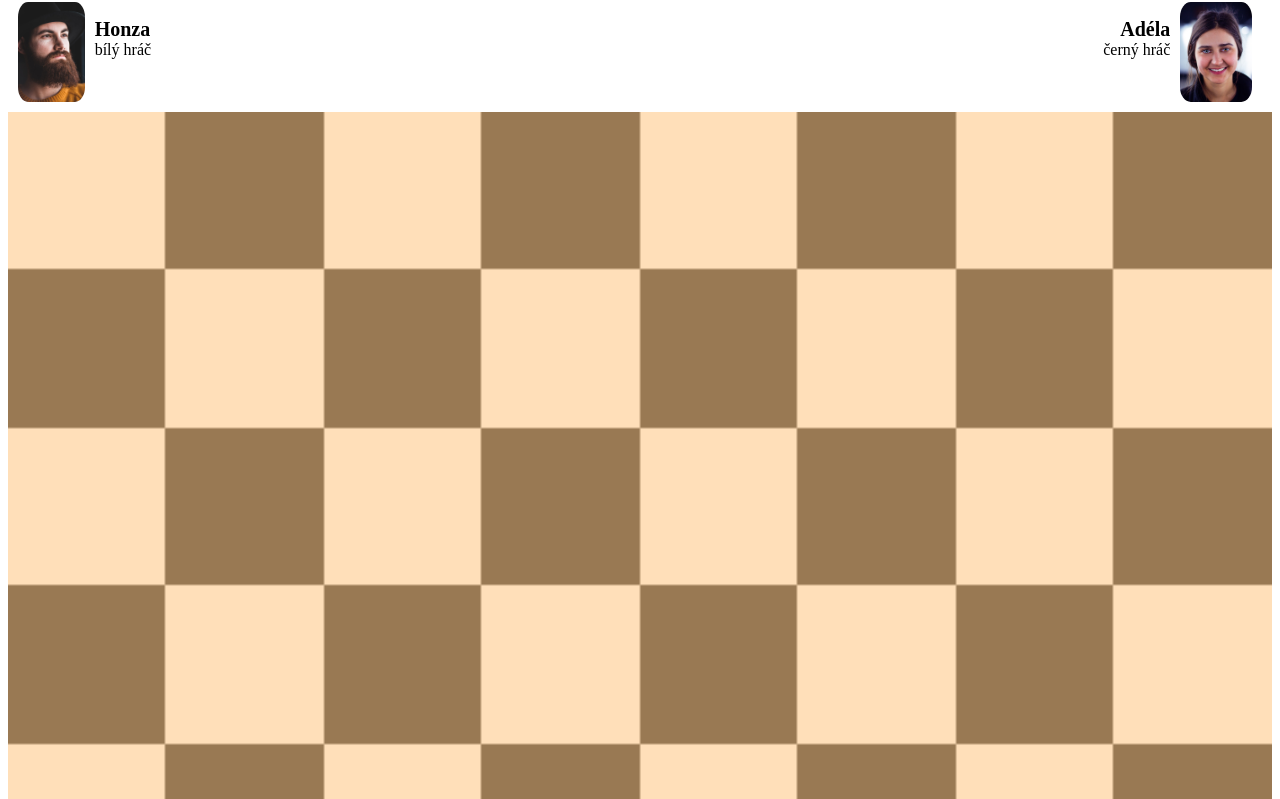
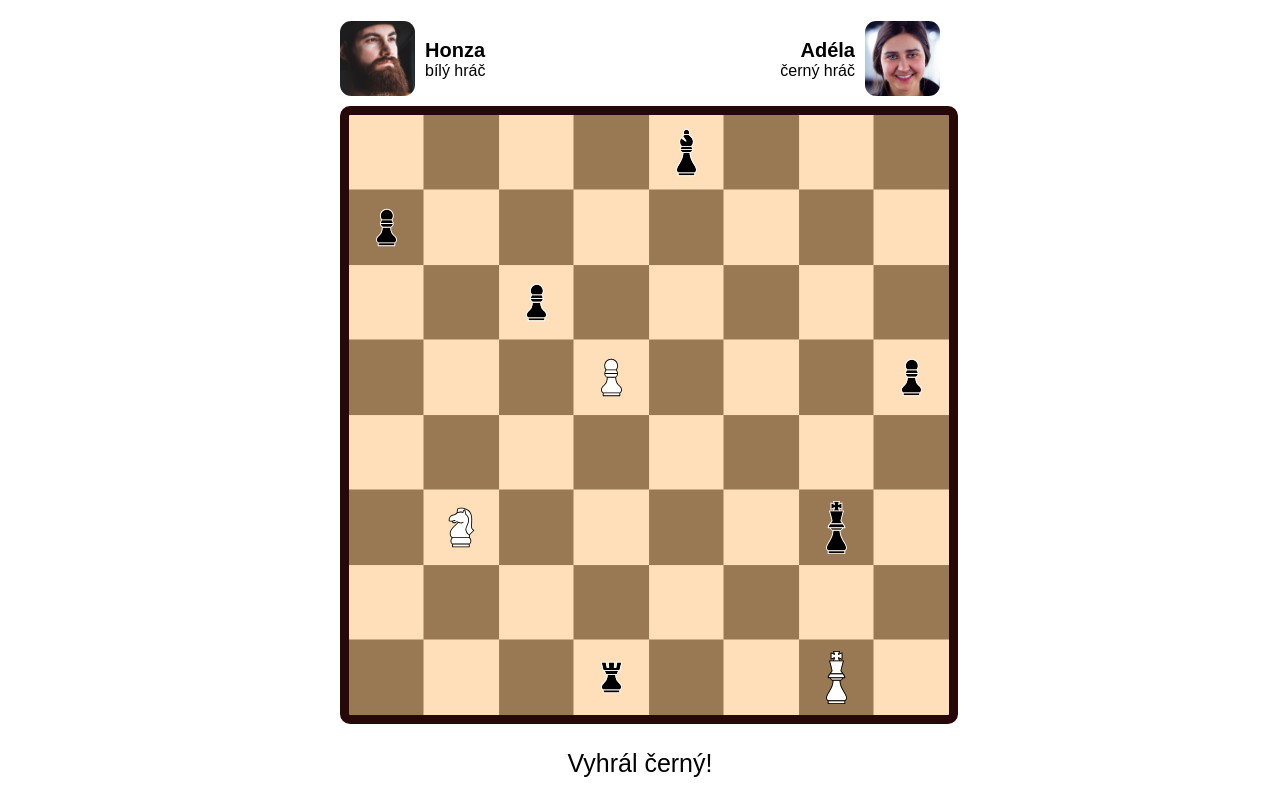
Before and after one commit to HTML-a-CSS-2-Podzim-2021-Online/sachy-Alenotak, a plain HTML site: page index.html in a window 1280 px wide. Shown: the part 78-877 px from the top of the page. Drawn offline with Linux system fonts and the light colour scheme.

Commit message:
Add files via upload

```diff
--- a/index.html
+++ b/index.html
@@ -10,20 +10,21 @@
 </head>
 
 <body>
+	<div class="strana">
 	<h1>Šachy</h1>
 <div class="hraci">
-<div class="honza">
-	<img src="obrazky/hraci/honza.jpg" alt="honza">
-	<p><strong>Honza</strong>
+<div class="hrachonza">
+	<img class="honza" src="obrazky/hraci/honza.jpg" alt="honza">
+	<p class="popis"><strong>Honza</strong>
 	<br>bílý hráč
 	</p>
 </div>
 
-<div class="adela">
-	<p><strong>Adéla</strong>
+<div class="hracadela">
+	<p class="popis"><strong>Adéla</strong>
 	<br>černý hráč
 	</p>
-	<img src="obrazky/hraci/adela.jpg" alt="adela">
+	<img class="adela" src="obrazky/hraci/adela.jpg" alt="adela">
 </div>
 </div>
 
@@ -32,12 +33,92 @@
 		<div class="dva"></div>
 		<div class="tri"></div>
 		<div class="ctyri"></div>
-		<div class="pet"></div>
+		<div class="pet">
+			<img class="strelec-cerna" src="obrazky/figurky/strelec-cerna.svg" alt="strelec-cerna">
+		</div>
 		<div class="sest"></div>
 		<div class="sedm"></div>
 		<div class="osm"></div>
-		<div class="devet"></div>
+		<div class="devet">
+			<img class="pesec-cerna" src="obrazky/figurky/pesec-cerna.svg" alt="pesec-cerna">
+		</div>
+		<div class="deset"></div>
+		<div class="jedenact"></div>
+		<div class="dvanact"></div>
+		<div class="trinact"></div>
+		<div class="14"></div>
+		<div class="15"></div>
+		<div class="16"></div>
+		<div class="17"></div>
+		<div class="18"></div>
+		<div class="devatenact">
+			<img class="pesec-cerna" src="obrazky/figurky/pesec-cerna.svg" alt="pesec-cerna">
+		</div>
+		<div class="20"></div>
+		<div class="21"></div>
+		<div class="22"></div>
+		<div class="23"></div>
+		<div class="24"></div>
+		<div class="25"></div>
+		<div class="26"></div>
+		<div class="27"></div>
+		<div class="dvacetosm">
+			<img class="pesec-bila" src="obrazky/figurky/pesec-bila.svg" alt="pesec-bila">
+
+		</div>
+		<div class="29"></div>
+		<div class="30"></div>
+		<div class="31"></div>
+		<div class="tricetdva">
+			<img class="pesec-cerna" src="obrazky/figurky/pesec-cerna.svg" alt="pesec-cerna">
+		</div>
+		<div class="33"></div>
+		<div class="34"></div>
+		<div class="35"></div>
+		<div class="36"></div>
+		<div class="37"></div>
+		<div class="38"></div>
+		<div class="39"></div>
+		<div class="40"></div>
+		<div class="41"></div>
+		<div class="ctyricetdva">
+			<img class="kun-bila" src="obrazky/figurky/kun-bila.svg" alt="kun-bila">
+		</div>
+		<div class="43"></div>
+		<div class="44"></div>
+		<div class="45"></div>
+		<div class="46"></div>
+		<div class="ctyricetsedm">
+			<img class="kral-cerna" src="obrazky/figurky/kral-cerna.svg" alt="kral-cerna">
+		</div>
+		<div class="ctyricetosm"></div>
+		<div class="ctyricetdevet"></div>
+		<div class="50"></div>
+		<div class="51"></div>
+		<div class="52"></div>
+		<div class="53"></div>
+		<div class="54"></div>
+		<div class="55"></div>
+		<div class="56"></div>
+		<div class="57"></div>
+		<div class="58"></div>
+		<div class="59"></div>
+		<div class="sedesat">
+			<img class="vez-cerna" src="obrazky/figurky/vez-cerna.svg" alt="vez-cerna">
+		</div>
+		<div class="61"></div>
+		<div class="62"></div>
+		<div class="sedesattri">
+			<img class="kral-bila" src="obrazky/figurky/kral-bila.svg" alt="kral-bila">
+		</div>
+		<div class="64"></div>
 	</div>
+
+	<p class="vyherce">Vyhrál černý!</p>
+
+	<p class="tlacitko">Hrát znovu</p>
+
+</div>
 </body>
 
 </html>
--- a/styly.css
+++ b/styly.css
@@ -1,24 +1,36 @@
-@media (max-width: 600px) {
-     }
+.strana {
+    max-width: 600px;
+    margin: auto;
+}
+
+p, h1 {
+font-family: sans-serif;
+}
 
 h1 {
     text-align: center;
+    font-size: 40px;
 }
+
+
 
 .sachovnice {
     display: grid;
-    grid-template-columns: repeat(8, 110px);
-    grid-template-rows: repeat(8, 110px);
+    grid-template-areas: 'pet', 'devet', 'devatenact', 'dvacetosm', 'tricetdva';
+    width: 100%;
+    grid-template-columns: repeat(8, 75px);
+    grid-template-rows: repeat(8, 75px);
     background-image: url(obrazky/sachovnice.png);
     background-repeat: no-repeat ;
     background-size: cover;
+    border: 9px rgb(39, 8, 8) solid;
+    border-radius: 10px;
 }
 
-img {
-    height: 100px;
-    width: fit-content;
-    border-radius: 15%;
-    margin: 0 10px 0 10px;
+.pesec-bila, .kun-bila, .pesec-cerna, .strelec-cerna, .vez-cerna, .kral-cerna, .kral-bila {
+    width: 65px;
+    object-fit: cover;
+    padding: 5px;
 }
 
 strong {
@@ -30,17 +42,44 @@ strong {
     margin-bottom: 10px;
 }
 
-.honza {
-    width: calc(50% - 5px) ;
-    height: 100px;
+.adela, .honza {
+    border-radius: 15%;
+    height: 75px;
+    width: 75px;
+    object-fit: cover;
+}
+
+.popis {
+    margin: 18px 10px 18px 10px;
+}
+
+.hrachonza {
+    width: 50% ;
+    height: 75px;
     display: inline-flex;
     text-align: left;
 }
 
-.adela {
-    width: calc(50% - 5px) ;
-    height: 100px;
+.hracadela {
+    width: 50% ;
+    height: 75px;
     display: inline-flex;
     justify-content: flex-end;
     text-align: right;
 }
+
+.vyherce {
+    text-align: center;
+    font-size: 25px;
+}
+
+.tlacitko {
+    text-align: center;
+    color: white;
+    border: 1px black solid;
+    border-radius: 8%;
+    width: 100px;
+    padding: 6px;
+    margin: auto;
+    background-color: rgb(81, 107, 179);
+}
```
